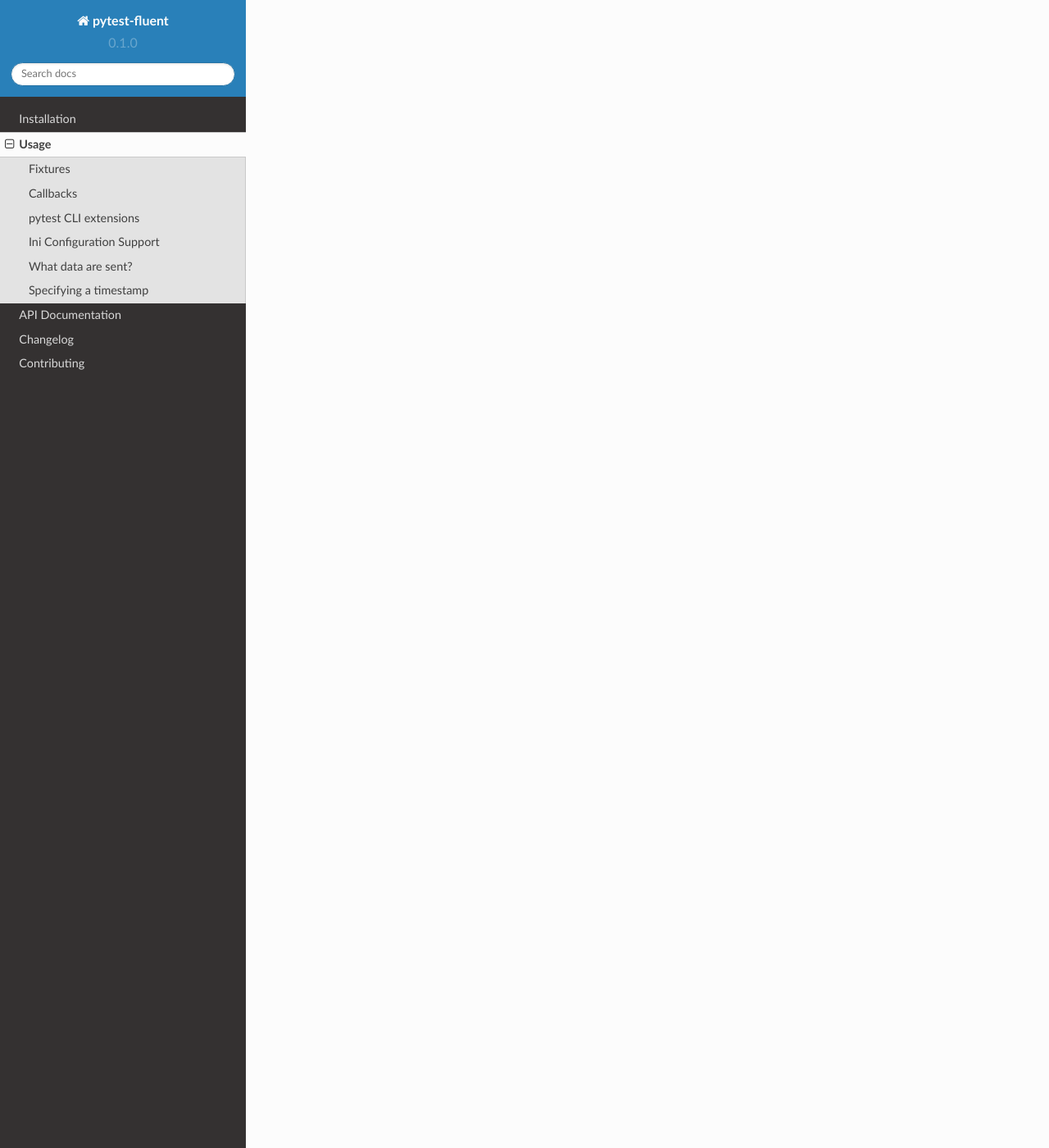
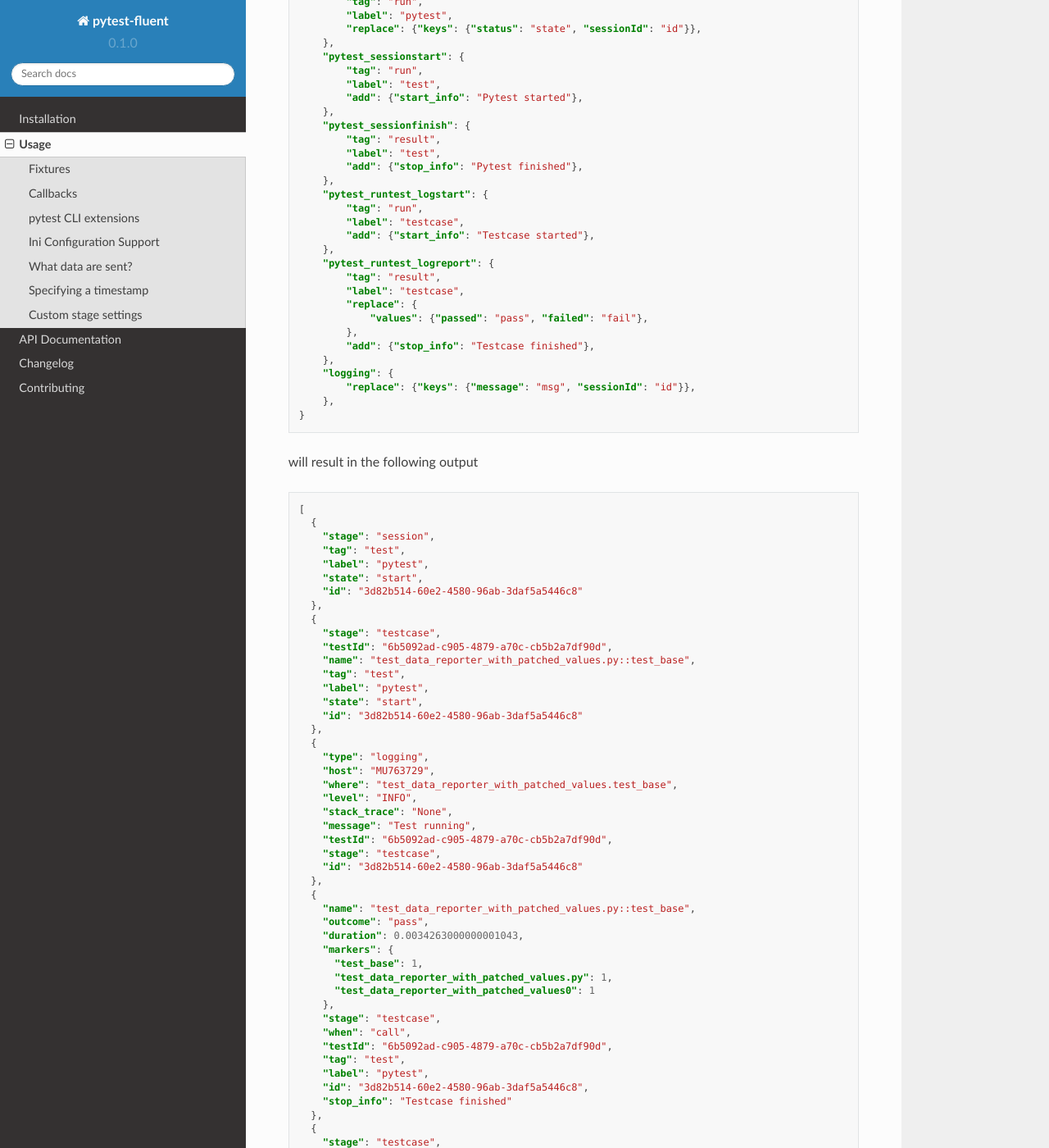
Before and after one commit to Rohde-Schwarz/pytest-fluent, a Sphinx documentation site: the page built from docs/usage.md, in a window 1280 px wide and 1400 px high, scrolled down 4969 px. Shown: the whole window at 82% size. Built offline with Sphinx 7.4.7 and the Read the Docs theme 2.0.0, drawn with Linux system fonts in a browser that asks for light colours; some of the changed text lies outside the part shown.

````diff
--- a/README.md
+++ b/README.md
@@ -23,6 +23,7 @@ pip install pytest-fluent
 ## Usage
 
 pytest-fluent-logging forwards meta data from pytest to Fluentd for further processing. The meta data are
+
 * unique session ID
 * unique test ID
 * status of the session respectively test case
@@ -104,16 +105,16 @@ def provide_more_test_information() -> dict:
 
 The pytest CLI can be called with the following arguments in order to configure fluent-logging.
 
-| argument            | description                                                                        | default  |
-|---------------------|------------------------------------------------------------------------------------|----------|
-| --session-uuid      | Use a custom externally created UUID, e.g. link a CI job with the pytest session.  |          |
-| --fluentd-host      | Fluentd host address. If not provided, a local Fluentd instance will be called.    |          |
-| --fluentd-port      | Fluent host port                                                                   | 24224    |
-| --fluentd-tag       | Set a custom Fluentd tag                                                           | 'test'   |
-| --fluentd-label     | Set a custom Fluentd label                                                         | 'pytest' |
-| --fluentd-timestamp | Specify a Fluentd timestamp                                                        | None     |
-| --extend-logging    | Extend the Python logging with a Fluent handler                                    | False    |
-| --add-docstrings    | Add test docstrings to testcase call messages                                      |          |
+| argument            | description                                                                       | default  |
+| ------------------- | --------------------------------------------------------------------------------- | -------- |
+| --session-uuid      | Use a custom externally created UUID, e.g. link a CI job with the pytest session. |          |
+| --fluentd-host      | Fluentd host address. If not provided, a local Fluentd instance will be called.   |          |
+| --fluentd-port      | Fluent host port                                                                  | 24224    |
+| --fluentd-tag       | Set a custom Fluentd tag                                                          | 'test'   |
+| --fluentd-label     | Set a custom Fluentd label                                                        | 'pytest' |
+| --fluentd-timestamp | Specify a Fluentd timestamp                                                       | None     |
+| --extend-logging    | Extend the Python logging with a Fluent handler                                   | False    |
+| --add-docstrings    | Add test docstrings to testcase call messages                                     |          |
 
 ### Ini Configuration Support
 
--- a/docs/conf.py
+++ b/docs/conf.py
@@ -19,4 +19,4 @@ myst_enable_extensions = [
 ]
 suppress_warnings = ["myst.header"]
 html_theme = "sphinx_rtd_theme"
-html_static_path = ["images"]
+# html_static_path = ["image"]
--- a/docs/usage.md
+++ b/docs/usage.md
@@ -4,3 +4,6 @@
 :start-after: "## Usage"
 :end-before: "## Changelog"
 ```
+
+```{include} ./usage/stage_settings.md
+```
--- /dev/null
+++ b/docs/usage/stage_settings.md
@@ -0,0 +1,121 @@
+### Custom stage settings
+
+Sometimes, the default settings are not enough in order to forward the test information as needed. Thus, you can set custom stage settings
+in order to fit your needs.
+
+You can set specific values for `all` stages or specific values for any used stage. In order to do so, call your test run with the `--stage-settings=YourFileName.json` parameter. The following example stage settings JSON file content
+
+```json
+{
+    "all": {
+        "tag": "run",
+        "label": "pytest",
+        "replace": {"keys": {"status": "state", "sessionId": "id"}},
+    },
+    "pytest_sessionstart": {
+        "tag": "run",
+        "label": "test",
+        "add": {"start_info": "Pytest started"},
+    },
+    "pytest_sessionfinish": {
+        "tag": "result",
+        "label": "test",
+        "add": {"stop_info": "Pytest finished"},
+    },
+    "pytest_runtest_logstart": {
+        "tag": "run",
+        "label": "testcase",
+        "add": {"start_info": "Testcase started"},
+    },
+    "pytest_runtest_logreport": {
+        "tag": "result",
+        "label": "testcase",
+        "replace": {
+            "values": {"passed": "pass", "failed": "fail"},
+        },
+        "add": {"stop_info": "Testcase finished"},
+    },
+    "logging": {
+        "replace": {"keys": {"message": "msg", "sessionId": "id"}},
+    },
+}
+```
+
+will result in the following output
+
+```json
+[
+  {
+    "stage": "session",
+    "tag": "test",
+    "label": "pytest",
+    "state": "start",
+    "id": "3d82b514-60e2-4580-96ab-3daf5a5446c8"
+  },
+  {
+    "stage": "testcase",
+    "testId": "6b5092ad-c905-4879-a70c-cb5b2a7df90d",
+    "name": "test_data_reporter_with_patched_values.py::test_base",
+    "tag": "test",
+    "label": "pytest",
+    "state": "start",
+    "id": "3d82b514-60e2-4580-96ab-3daf5a5446c8"
+  },
+  {
+    "type": "logging",
+    "host": "MU763729",
+    "where": "test_data_reporter_with_patched_values.test_base",
+    "level": "INFO",
+    "stack_trace": "None",
+    "message": "Test running",
+    "testId": "6b5092ad-c905-4879-a70c-cb5b2a7df90d",
+    "stage": "testcase",
+    "id": "3d82b514-60e2-4580-96ab-3daf5a5446c8"
+  },
+  {
+    "name": "test_data_reporter_with_patched_values.py::test_base",
+    "outcome": "pass",
+    "duration": 0.0034263000000001043,
+    "markers": {
+      "test_base": 1,
+      "test_data_reporter_with_patched_values.py": 1,
+      "test_data_reporter_with_patched_values0": 1
+    },
+    "stage": "testcase",
+    "when": "call",
+    "testId": "6b5092ad-c905-4879-a70c-cb5b2a7df90d",
+    "tag": "test",
+    "label": "pytest",
+    "id": "3d82b514-60e2-4580-96ab-3daf5a5446c8",
+    "stop_info": "Testcase finished"
+  },
+  {
+    "stage": "testcase",
+    "testId": "6b5092ad-c905-4879-a70c-cb5b2a7df90d",
+    "name": "test_data_reporter_with_patched_values.py::test_base",
+    "tag": "test",
+    "label": "pytest",
+    "state": "finish",
+    "id": "3d82b514-60e2-4580-96ab-3daf5a5446c8"
+  },
+  {
+    "duration": 1.3674933910369873,
+    "stage": "session",
+    "tag": "test",
+    "label": "pytest",
+    "state": "finish",
+    "id": "3d82b514-60e2-4580-96ab-3daf5a5446c8"
+  }
+]
+```
+
+for this test case
+
+```python
+import logging
+
+def test_base():
+    logger = logging.getLogger()
+    logger.info("Test running")
+    assert True
+```
````
Also changed, not shown: 1 other file.
